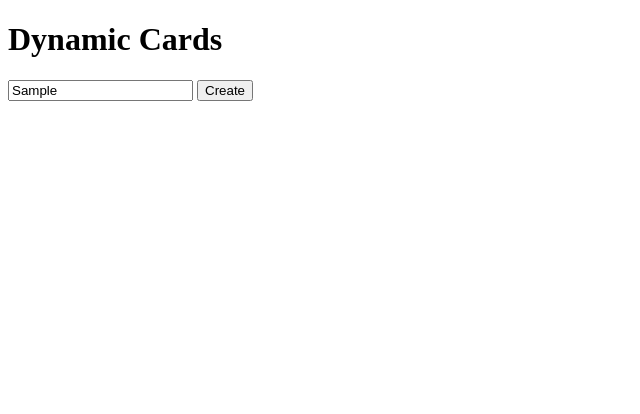
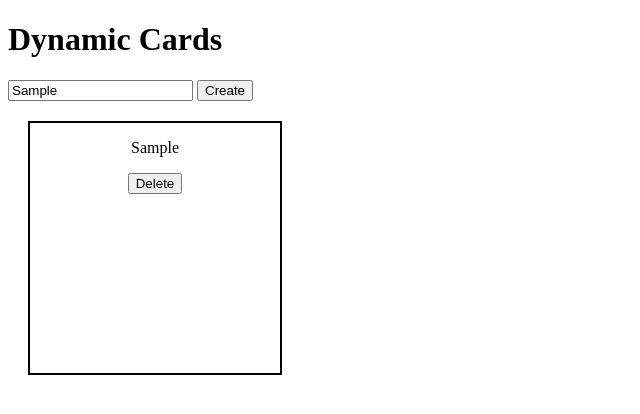
Before and after one commit to GinaAntonini/dynamic-cards, a plain HTML site: page index.html in a window 1280 px wide. Both pictures are taken after typing "Sample" into the empty fields and a click on the button "Create". Shown: the whole page, without its empty margins (0-640 px from the left). Drawn offline with Linux system fonts and the light colour scheme.

Commit message:
added more functions

```diff
--- a/cards.css
+++ b/cards.css
@@ -1,11 +1,7 @@
-#cardContainer{
-	width: 500px;
-	height: 500px;
-}
-
-#textInputDiv {
+#card {
 	width: 250px;
 	height: 250px;
 	border: 2px solid;
-	padding-top: 20px;
+	text-align: center;
+	margin: 20px;
 }
--- a/cards.js
+++ b/cards.js
@@ -1,37 +1,34 @@
 
 // When the user enters in text into the text area and then clicks the create button, create a new card element in the DOM that includes it's own delete button. You decide the height/width of the card.
 
-var cards = ["asfgdnsgs", "ahsfnsiaofn", "asfafsgasg"];
+var cards = [];
 
 var cardContainerDiv= document.getElementById('cardContainer');
 var inputField= document.getElementById('textarea');
-var createNewCard= document.getElementById('createButton');
+var createButton= document.getElementById('createButton');
 
-function createNewCard (){
-	var newCard =
+function createNewCard (arr){
+	arr.push(inputField.value)
 }
-
 
 function buildDomString (arr){
 	var cardString = '';
 	for(var i = 0; i < arr.length; i++){
 		var domString = "";
-	domString+=`<div class="cardContainer" id="cardContainer">`;
+	domString+=`<div class="card" id="card">`;
+	domString+=`<p>${cards[i]}</p>`;
     domString+=`<button id="deleteButton">Delete</button>`;
     domString+=`</div>`;
     cardString += domString;
 	}
+	cardContainerDiv.innerHTML = cardString;
 	console.log(cardString);
 };
 
-function writeToDom(strang){
-	cardContainer.innerHTML = strang;
-}
-
-createNewCard.addEventListener('click',function(){
-	buildDomString();
+createButton.addEventListener('click',function(){
+	createNewCard(cards);
+	buildDomString(cards);
+	console.log(cards);
 });
 
 // When the user clicks the Delete button, the containing card, and no other cards, should then be removed from the DOM. Not just made invisible, actually removed from the DOM.
-
-buildDomString(cards);
--- a/index.html
+++ b/index.html
@@ -6,9 +6,9 @@
 </head>
 <body>
 <h1>Dynamic Cards</h1>
-<div>
 <input type="textarea" id="textarea">
 <button id="createButton">Create</button>
+<div id="cardContainer">
 </div>
 <script type="text/javascript" src="cards.js"></script>
 </body>
```
